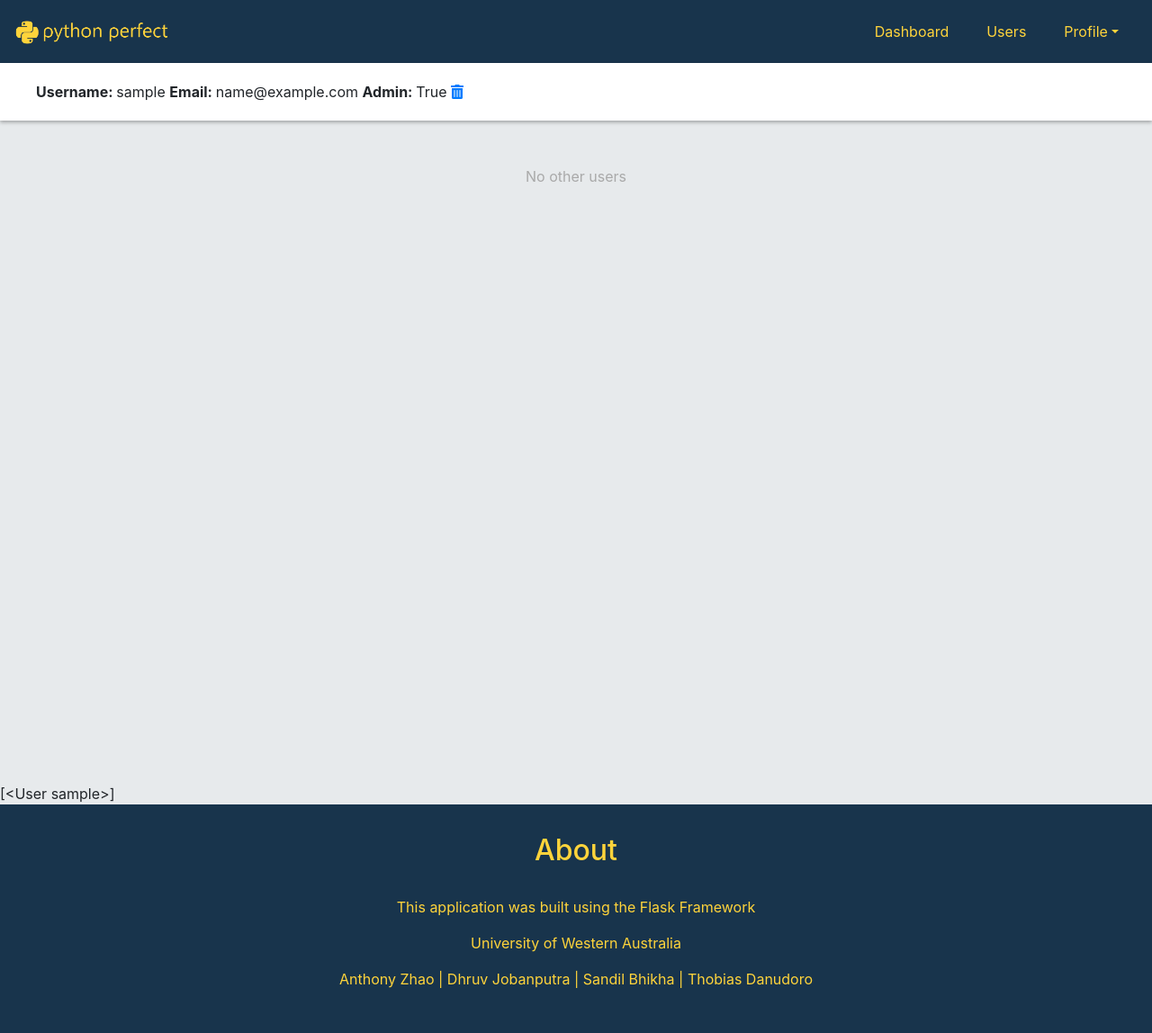
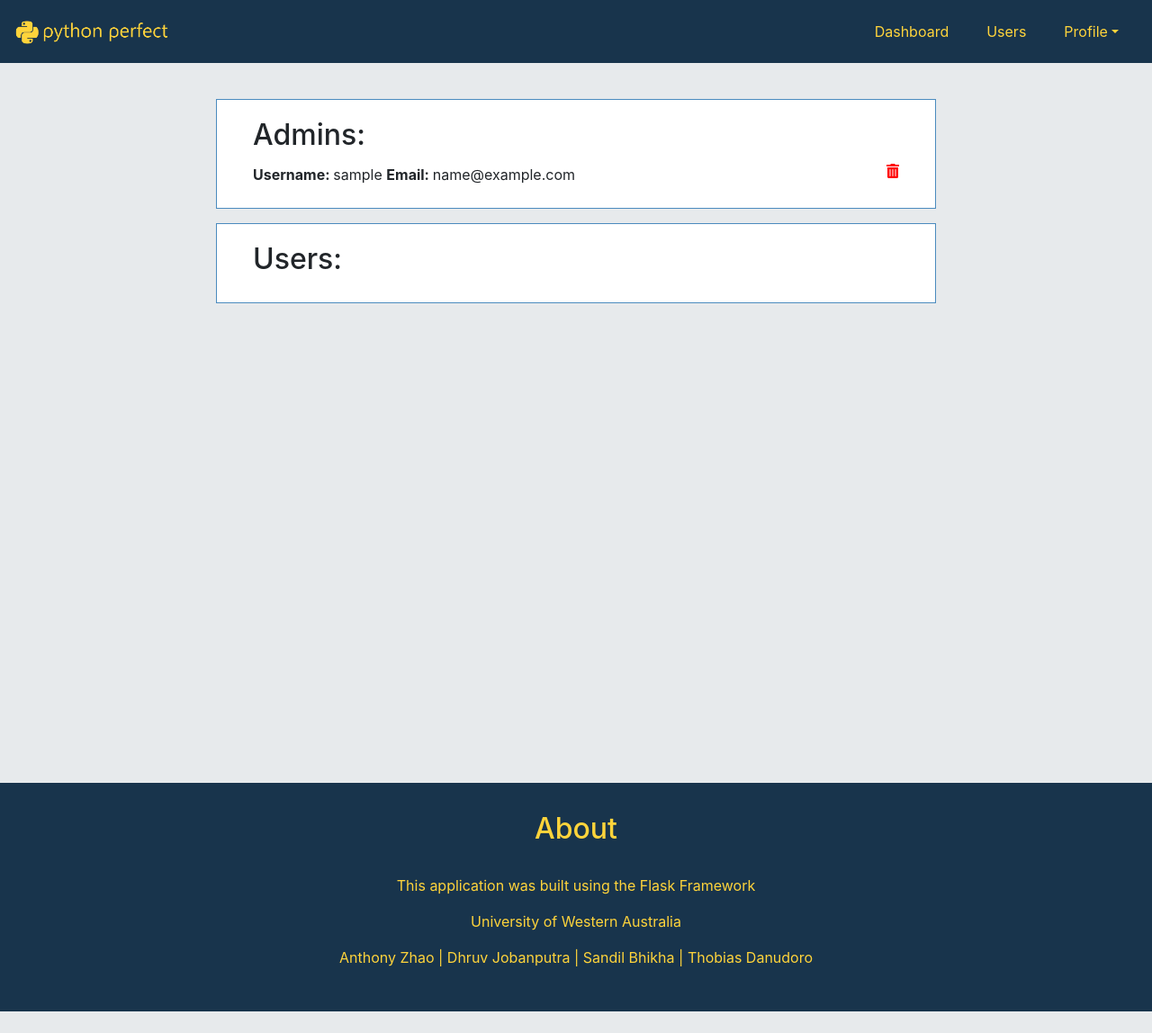
Before and after one commit to PythonPerfect/PythonPerfect, a Flask app: page /users in a window 1280 px wide. Shown: the whole page at 90% size. After the commit the page ends 1124 px from the top, so only its background shows below. Run offline with Flask 2, Linux system fonts and the light colour scheme; a user stored in the database is signed in; tables that the repository leaves empty hold one stand-in row (values such as "Sample post"); some libraries are stand-ins or nearby versions.

Commit message:
separated users and admin, fixed UI

```diff
--- a/app/routes.py
+++ b/app/routes.py
@@ -202,8 +202,10 @@ def error404(error=404):
 @app.route("/users")
 def users():
   if current_user.is_authenticated and current_user.admin:
-    users = User.query.all()
-    return render_template("users.html", users=users)
+    users = User.query.filter_by(admin=False)
+    admins = User.query.filter_by(admin=True)
+
+    return render_template("users.html", users=users, admins=admins)
   else:
     return redirect(url_for('dashboard'))
 
--- a/app/static/css/style.css
+++ b/app/static/css/style.css
@@ -9,4 +9,3 @@
 @import url(quiz.css);
 @import url(profile.css);
 @import url(content.css);
-@import url(quiz.css);
--- a/app/static/css/users.css
+++ b/app/static/css/users.css
@@ -1,19 +1,29 @@
 .user-container {
-    min-height: 100vh;
+  min-height: 100vh;
+  padding: 40px;
 }
 
 .user-box {
-    background-color: white;
-    box-shadow: 0 2px 4px 0 rgba(0, 0, 0, 0.3);
-    padding: 20px 40px;
-    margin-bottom: 50px;
+  background-color: white;
+  border: 1px solid #4b8bbe;
+  padding: 20px 40px;
+  margin-bottom: 50px;
+  max-width: 800px;
+  margin: auto;
 }
 
-.user-subtext {
-    color: darkgray;
-    text-align: center;
+.user-info {
+  padding: 5px 0;
+  width: 100%;
 }
 
-.user-del {
-    text-align: right;
+.user-del-icon {
+  color: red;
+  float: right;
 }
+
+@media only screen and (max-width: 768px) {
+  .user-box {
+    font-size: small;
+  }
+}
--- a/app/templates/users.html
+++ b/app/templates/users.html
@@ -1,16 +1,52 @@
 {% extends "components/layout.html" %} {% block content %} {% include
-"components/alert.html" %} {% for user in users %}
+"components/alert.html" %}
 <div class="user-container">
+  <div class="user-box mb-3">
+    <h2>Admins:</h2>
+    {% for admin in admins %}
+    <div class="user-info">
+      <span><b>Username: </b>{{admin.username}} </span>
+      <span><b>Email: </b>{{admin.email}} </span>
+      <a href="" data-toggle="modal" data-target="#del_admin_modal"
+        ><i class="user-del-icon fas fa-trash-alt"></i
+      ></a>
+    </div>
+
+    <div class="modal fade" id="del_admin_modal" role="dialog">
+      <div class="modal-dialog">
+        <div class="modal-content">
+          <div class="modal-header">
+            <h4 class="modal-title">Delete User?</h4>
+          </div>
+          <div class="modal-body">
+            <p>Are you sure you want to delete this user?</p>
+          </div>
+          <div class="modal-footer">
+            <button type="button" class="btn btn-default" data-dismiss="modal">
+              Close
+            </button>
+            <a
+              type="button"
+              class="btn btn-info"
+              href="{{url_for('delete_user', del_user_id = admin.id)}}"
+              >Yes</a
+            >
+          </div>
+        </div>
+      </div>
+    </div>
+
+    {% endfor %}
+  </div>
   <div class="user-box">
+    <h2>Users:</h2>
+    {% for user in users %}
+    <div class="user-info">
       <span><b>Username: </b>{{user.username}} </span>
       <span><b>Email: </b>{{user.email}} </span>
-    <!-- <span>{{user.password_hash}}</span> -->
-    <span><b>Admin: </b>{{user.admin}} </span>
-    <a href="" data-toggle="modal" data-target="#del_user_modal" ><i class="fas fa-trash-alt"></i></a>
-  </div>
-  <div class="user-subtext">
-    <p>No other users</p>
-  </div>
+      <a href="" data-toggle="modal" data-target="#del_user_modal"
+        ><i class="user-del-icon fas fa-trash-alt"></i
+      ></a>
     </div>
 
     <div class="modal fade" id="del_user_modal" role="dialog">
@@ -23,11 +59,20 @@
             <p>Are you sure you want to delete this user?</p>
           </div>
           <div class="modal-footer">
-        <button type="button" class="btn btn-default" data-dismiss="modal">Close</button>
-        <a type="button" class="btn btn-info" href="{{url_for('delete_user', del_user_id = user.id)}}">Yes</a>
+            <button type="button" class="btn btn-default" data-dismiss="modal">
+              Close
+            </button>
+            <a
+              type="button"
+              class="btn btn-info"
+              href="{{url_for('delete_user', del_user_id = user.id)}}"
+              >Yes</a
+            >
           </div>
         </div>
       </div>
     </div>
-
-{% endfor %} {{users}}{% endblock %}
+    {% endfor %}
+  </div>
+</div>
+{% endblock %}
```
Lines whose indentation alone changed are shown as unchanged.
